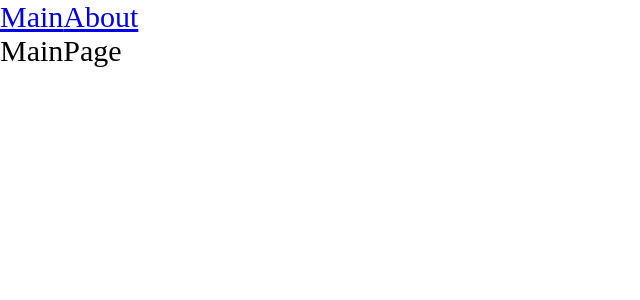
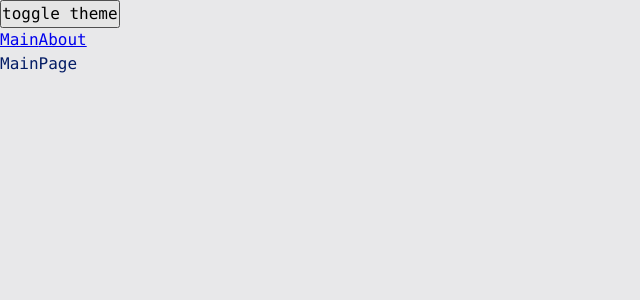
Before and after one commit to mvodyanov/blog-pet-project, a React app: page / in a window 1280 px wide. Shown: the top 300 px of the page, without its empty margins (0-640 px from the left). Built offline with nearby package versions, Linux system fonts and the light colour scheme.

Commit message:
add theme

```diff
--- a/src/App.tsx
+++ b/src/App.tsx
@@ -1,13 +1,19 @@
-import { Suspense } from "react";
+import { Suspense, useContext } from "react";
 import { Link, Route, Routes } from "react-router-dom";
 import { AboutPageAsync } from "./pages/AboutPage/AboutPage.async";
 import { MainPageAsync } from "./pages/MainPage/MainPage.async";
 
-import "./index.scss";
+import "./styles/index.scss";
+import { useTheme } from "./theme/useTheme";
 
 export const App = () => {
+  const { theme, toggleTheme } = useTheme();
+
   return (
-    <div className="app">
+    <div className={`app ${theme}`}>
+      <div>
+        <button onClick={toggleTheme}>toggle theme</button>
+      </div>
       <Link to="/">Main</Link>
       <Link to="/about">About</Link>
       <Suspense fallback={<div>Loading...</div>}>
--- a/src/index.scss
+++ /dev/null
@@ -1,9 +0,0 @@
-* {
-    margin: 0;
-    padding: 0;
-    box-sizing: border-box;
-}
-
-.app {
-    font-size: 30px;
-}
--- a/src/index.tsx
+++ b/src/index.tsx
@@ -1,10 +1,13 @@
 import { render } from "react-dom";
 import { BrowserRouter } from "react-router-dom";
 import { App } from "./App";
+import ThemeProvider from "./theme/ThemeProvider";
 
 render(
   <BrowserRouter>
-    <App />
+    <ThemeProvider>
+      <App />
+    </ThemeProvider>
   </BrowserRouter>,
   document.getElementById("root")
 );
--- /dev/null
+++ b/src/styles/index.scss
@@ -0,0 +1,13 @@
+@import "reset";
+@import "variables/global";
+@import "themes/normal";
+@import "themes/dark";
+
+.app {
+    font: var(--font-m);
+
+    background: var(--bg-color);
+    color: var(--primary-color);
+
+    min-height: 100vh;
+}
--- /dev/null
+++ b/src/styles/reset.scss
@@ -0,0 +1,14 @@
+* {
+    margin: 0;
+    padding: 0;
+    box-sizing: border-box;
+}
+
+input,
+button,
+textarea,
+select {
+    margin: 0;
+
+    font: inherit;
+}
--- /dev/null
+++ b/src/styles/themes/dark.scss
@@ -0,0 +1,6 @@
+.app.dark {
+    --bg-color: #090949;
+
+    --primary-color: #049604;
+    --secondary-color: #04ff04;
+}
--- /dev/null
+++ b/src/styles/themes/normal.scss
@@ -0,0 +1,6 @@
+:root {
+    --bg-color: #e8e8ea;
+
+    --primary-color: #041c65;
+    --secondary-color: #0449e0;
+}
--- /dev/null
+++ b/src/styles/variables/global.scss
@@ -0,0 +1,11 @@
+:root {
+    --font-family-main: Consolas, 'Times New Roman', Serif;
+
+    --font-size-m: 16px;
+    --font-line-m: 24px;
+    --font-m: var(--font-size-m) / var(--font-line-m) var(--font-family-main);
+
+    --font-size-l: 24px;
+    --font-line-l: 32px;
+    --font-l: var(--font-size-l) / var(--font-line-l) var(--font-family-main);
+}
--- /dev/null
+++ b/src/theme/ThemeContext.ts
@@ -0,0 +1,15 @@
+import {createContext} from "react";
+
+export enum Theme {
+    LIGHT = 'light',
+    DARK = 'dark'
+}
+
+export interface ThemeContextProps {
+    theme?: Theme;
+    setTheme?: (theme: Theme) => void
+}
+
+export const ThemeContext = createContext<ThemeContextProps>({})
+
+export const LOCAL_STORAGE_THEME_KEY = 'theme';
--- /dev/null
+++ b/src/theme/ThemeProvider.tsx
@@ -0,0 +1,21 @@
+import React, {FC, useMemo, useState} from 'react';
+import {LOCAL_STORAGE_THEME_KEY, Theme, ThemeContext} from './ThemeContext';
+
+const defaultTheme = localStorage.getItem(LOCAL_STORAGE_THEME_KEY) as Theme || Theme.LIGHT;
+
+const ThemeProvider: FC = ({children}) => {
+    const [theme, setTheme] = useState<Theme>(defaultTheme);
+
+    const defaultProps = useMemo(() => ({
+        theme: theme,
+        setTheme: setTheme,
+    }), [theme])
+
+    return (
+        <ThemeContext.Provider value={defaultProps}>
+            {children}
+        </ThemeContext.Provider>
+    );
+};
+
+export default ThemeProvider;
--- /dev/null
+++ b/src/theme/useTheme.ts
@@ -0,0 +1,22 @@
+import {LOCAL_STORAGE_THEME_KEY, Theme, ThemeContext} from "./ThemeContext";
+import {useContext} from "react";
+
+interface UseThemeResult {
+    toggleTheme: () => void;
+    theme: Theme;
+}
+
+export function useTheme(): UseThemeResult {
+    const {theme, setTheme} = useContext(ThemeContext);
+
+    const toggleTheme = () => {
+        const newTheme = theme === Theme.DARK ? Theme.LIGHT : Theme.DARK
+        setTheme(newTheme);
+        localStorage.setItem(LOCAL_STORAGE_THEME_KEY, newTheme);
+    }
+
+    return {
+        theme,
+        toggleTheme,
+    }
+}
```
